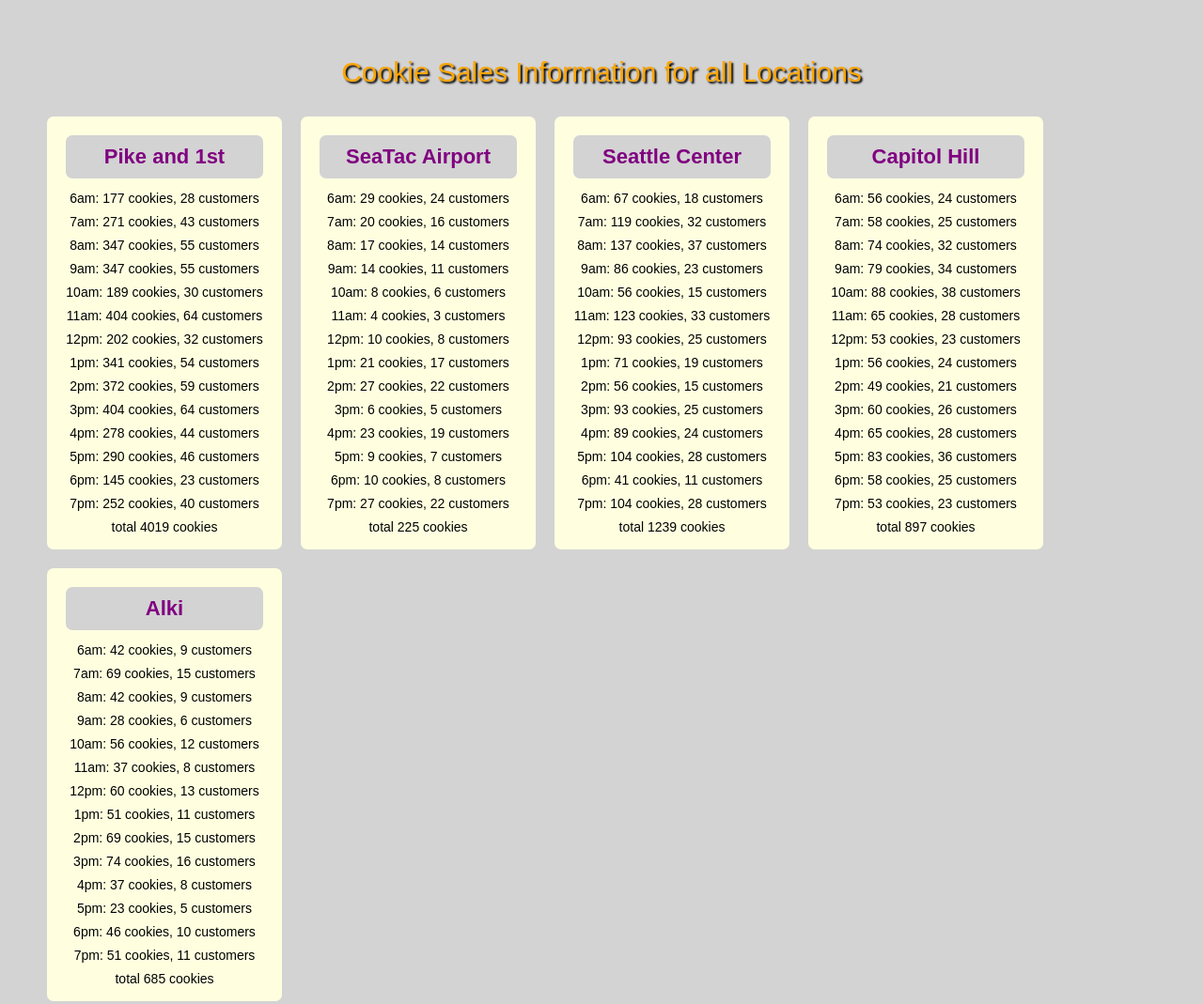
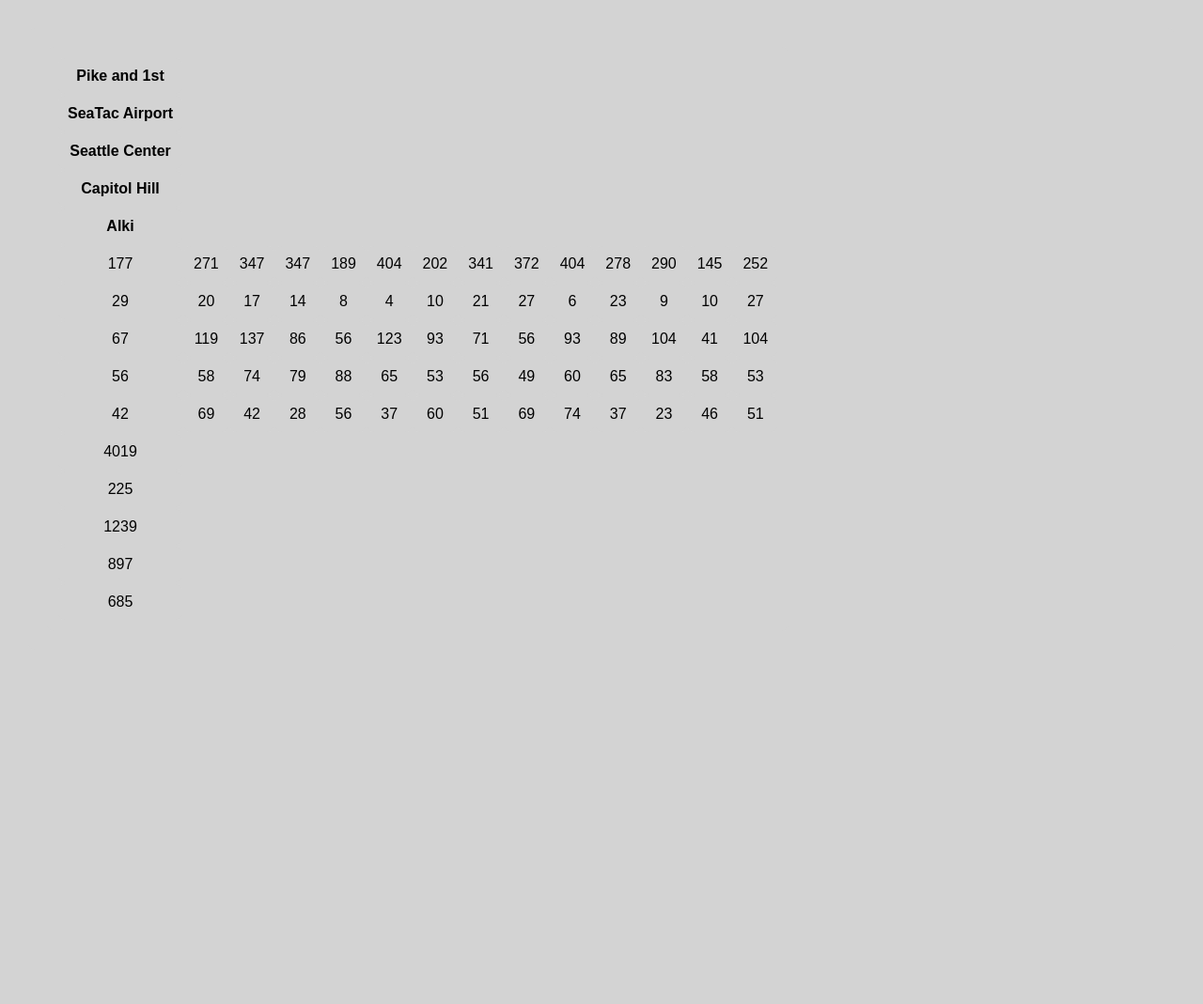
Before and after one commit to radenska/cookie-stand, a plain HTML site: page sales.html in a window 1280 px wide. Shown: the whole page at 94% size. After the commit the page ends 800 px from the top, so only its background shows below. Drawn offline with Linux system fonts and the light colour scheme.

Commit message:
made the table display all the numbers, but not a table

```diff
--- a/app.js
+++ b/app.js
@@ -2,21 +2,20 @@
 
 var hours = ['6am', '7am', '8am', '9am', '10am', '11am', '12pm', '1pm', '2pm', '3pm', '4pm', '5pm', '6pm', '7pm'];
 var locationNameList = ['Pike and 1st', 'SeaTac Airport', 'Seattle Center', 'Capitol Hill', 'Alki'];
-var locationIDList = ['PikeList', 'SeaTacList', 'SeattleCenterList', 'CapitolHillList', 'AlkiList'];
 var minCustomerList = [23, 3, 11, 20, 2];
 var maxCustomerList = [65, 24, 38, 38, 16];
 var aveSaleList = [6.3, 1.2, 3.7, 2.3, 4.6];
 var locationObjList = [];
 
-function Location(locationName, locationID, minCustomer, maxCustomer, aveSale) {
+function Location(locationName, minCustomer, maxCustomer, aveSale) {
   this.locationName = locationName;
-  this.locationID = locationID;
   this.minCustomer = minCustomer;
   this.maxCustomer = maxCustomer;
   this.aveSale = aveSale;
   this.hourlyCust = [];
   this.totalCookies = 0;
   this.numHourlyCookies = [];
+  this.cookieTossers = 2;
   this.custPerHour = function() {
     for (var i = 0; i < hours.length; i++) {
       this.hourlyCust.push(Math.floor(Math.random() * (this.maxCustomer - this.minCustomer + 1)) + this.minCustomer);
@@ -31,26 +30,57 @@ function Location(locationName, locationID, minCustomer, maxCustomer, aveSale) {
     }
   };
 
-  this.displayStats = function() {
+  this.render = function() {
     this.hourlySales(); //when hourly is run, calling totalDailySales assures all of the attributes of the object obtain data
-    var locName = document.getElementById(this.locationID);
-    var h1El = document.createElement('h1');
-    h1El.textContent = this.locationName;
-    locName.appendChild(h1El);
-    var cookieList = document.getElementById(this.locationID);
+    var trEl = document.createElement('tr');
+    var cookieList = document.getElementById('cookieInfo');
     for (var i = 0; i < hours.length; i++) {
-      var liEl = document.createElement('li');
-      liEl.textContent = hours[i] + ': ' + this.numHourlyCookies[i] + ' cookies, ' + this.hourlyCust[i] + ' customers ';
-      cookieList.appendChild(liEl);
+      var tdEl = document.createElement('td');
+      tdEl.textContent = this.numHourlyCookies[i];
+      trEl.appendChild(tdEl);
+      cookieList.appendChild(trEl);
     }
-    locName = document.getElementById(this.locationID);
-    liEl = document.createElement('li');
-    liEl.textContent = 'total ' + this.totalCookies + ' cookies';
-    locName.appendChild(liEl);
+    // var locName = document.getElementById('cookieInfo');
+    // liEl = document.createElement('li');
+    // liEl.textContent = 'total ' + this.totalCookies + ' cookies';
+    // locName.appendChild(liEl);
   };
 }
 
+function makeHeaderRow() {
+  var cookieList = document.getElementById('cookieInfo');
+  for (var i = 0; i < locationNameList.length; i++) {
+    var trEl = document.createElement('tr');
+    var thEl = document.createElement('th');
+    thEl.textContent = locationNameList[i];
+    trEl.appendChild(thEl);
+    cookieList.appendChild(trEl);
+  }
+}
+
+makeHeaderRow();
+
 for (var i = 0; i < locationNameList.length; i++) {
-  locationObjList.push(new Location(locationNameList[i], locationIDList[i], minCustomerList[i], maxCustomerList[i], aveSaleList[i]));
-  locationObjList[i].displayStats();
+  locationObjList.push(new Location(locationNameList[i], minCustomerList[i], maxCustomerList[i], aveSaleList[i]));
+  locationObjList[i].render();
 }
+
+function makeFooterRow() {
+  var totalOfTotals = 0;
+  var cookieList = document.getElementById('cookieInfo');
+  for (var i = 0; i < locationNameList.length; i++) {
+    var trEl = document.createElement('tr');
+    var tdEl = document.createElement('td');
+    tdEl.textContent = locationObjList[i].totalCookies;
+    trEl.appendChild(tdEl);
+    cookieList.appendChild(trEl);
+    totalOfTotals += tdEl;
+  }
+
+}
+
+makeFooterRow();
+
+//function to make header row
+//for loop to render each store to make table
+//function to make a footer row
--- a/sales.html
+++ b/sales.html
@@ -5,12 +5,7 @@
     <link rel="stylesheet" href="style.css">
   </head>
   <body>
-    <header>Cookie Sales Information for all Locations</header>
-    <ul id="PikeList"></ul>
-    <ul id="SeaTacList"></ul>
-    <ul id="SeattleCenterList"></ul>
-    <ul id="CapitolHillList"></ul>
-    <ul id="AlkiList"></ul>
+    <table id="cookieInfo"></table>
     <script src="app.js"></script>
   </body>
 </html>
```
